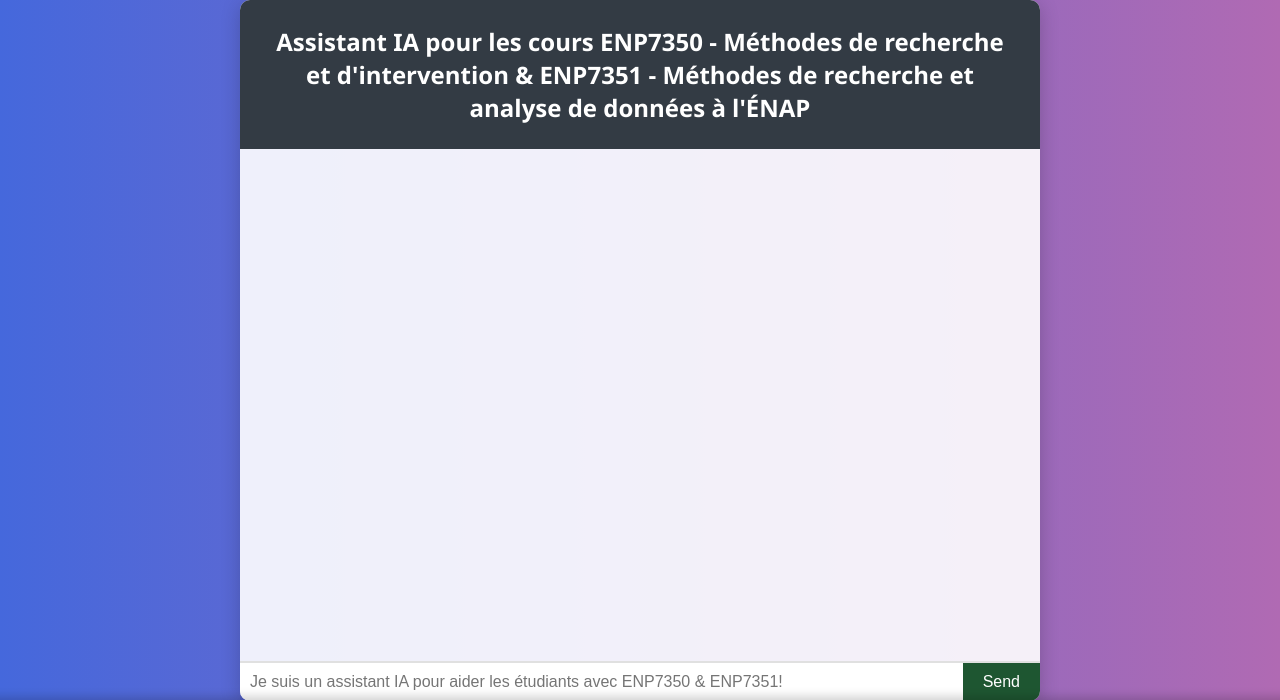
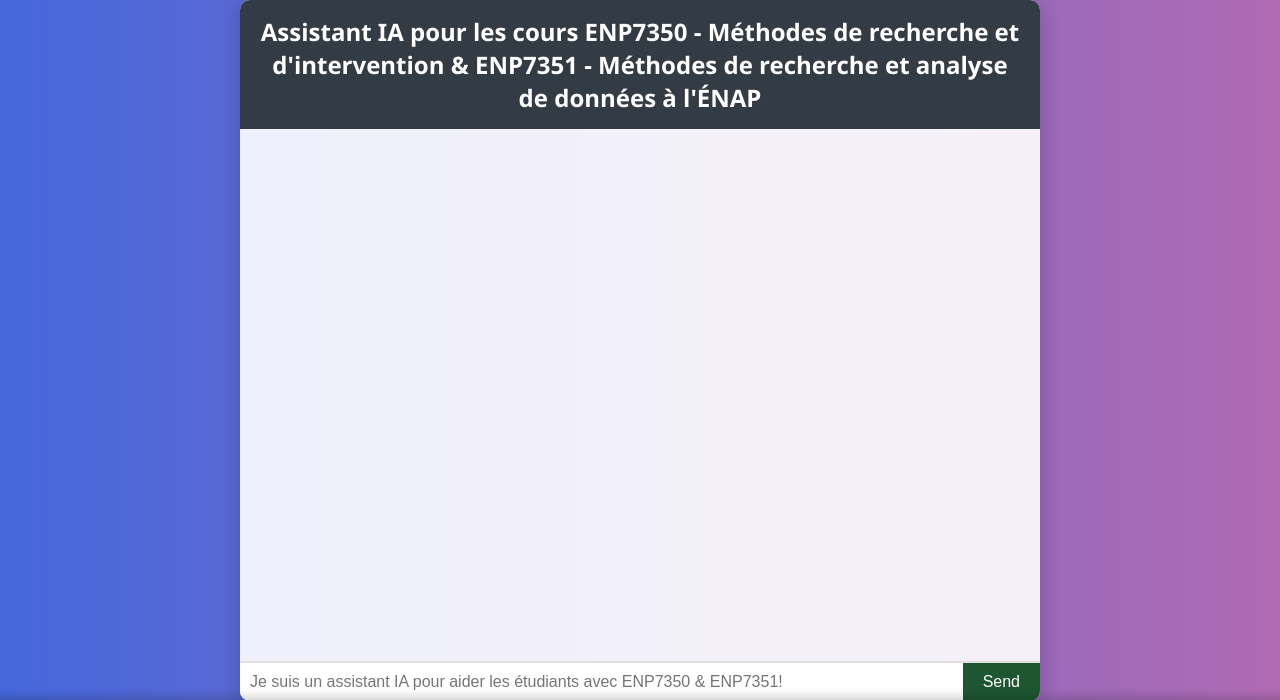
Before and after one commit to snsn3/cours_ENP_7350_et_ENP_7351, a Flask app: page / in a window 1280 px wide. Shown: the top 700 px of the page. Run offline with Flask 2, Linux system fonts and the light colour scheme.

Commit message:
Update index.html

```diff
--- a/templates/index.html
+++ b/templates/index.html
@@ -32,13 +32,13 @@
         .chat-header {
             background-color: #333b44;
             color: #ffffff;
-            padding: 25px;
+            padding: 15px;
             text-align: center;
             font-size: 1.5em;
             font-weight: bold;
         }
         .chat-box {
-            padding: 25px;
+            padding: 15px;
             flex-grow: 1;
             overflow-y: auto;
             border-bottom: 1px solid #e0e0e0;
```
